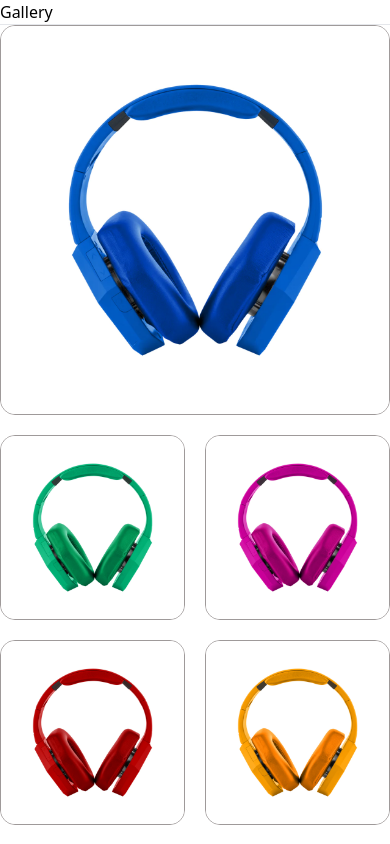
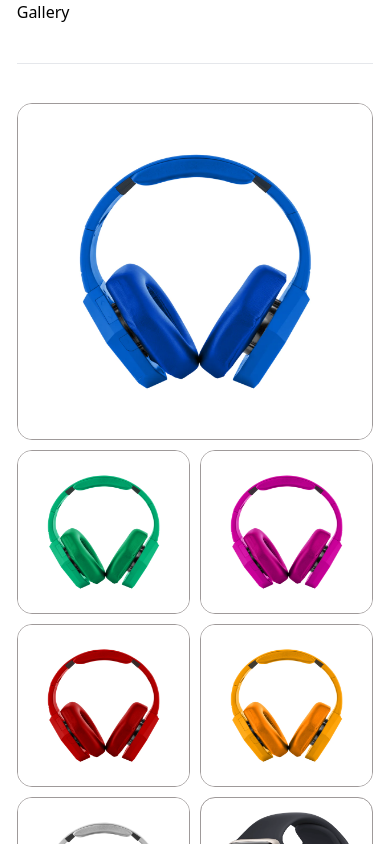
Before and after one commit to mdrakibmia99/image-gallery, a React (Vite) app: page / in a window 390 px wide. Shown: the top 844 px of the page. Built offline with nearby package versions, Linux system fonts and the light colour scheme.

Commit message:
media change for small device

```diff
--- a/src/index.css
+++ b/src/index.css
@@ -65,3 +65,12 @@ body{
     max-height:800px;
   }
 }
+@media screen and (max-width: 680px) {
+  .gallery-body{
+    display: grid;
+    grid-template-columns:repeat(auto-fit, minmax(130px,1fr)) ;
+    grid-template-rows:repeat(auto-fit, minmax(130px,1fr)) ;
+    grid-gap: 10px;
+
+  }
+}
```
